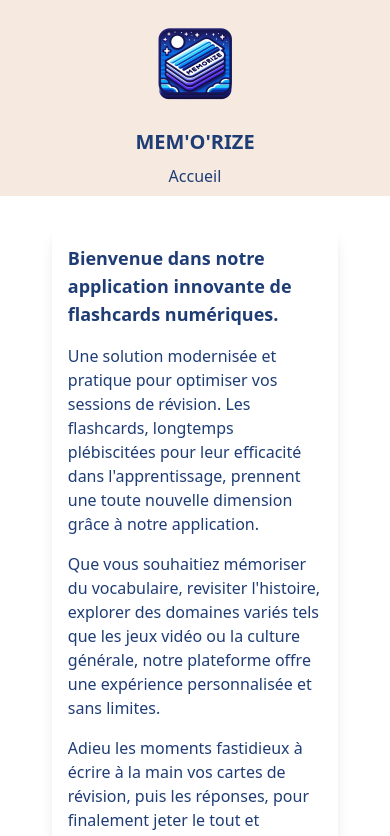
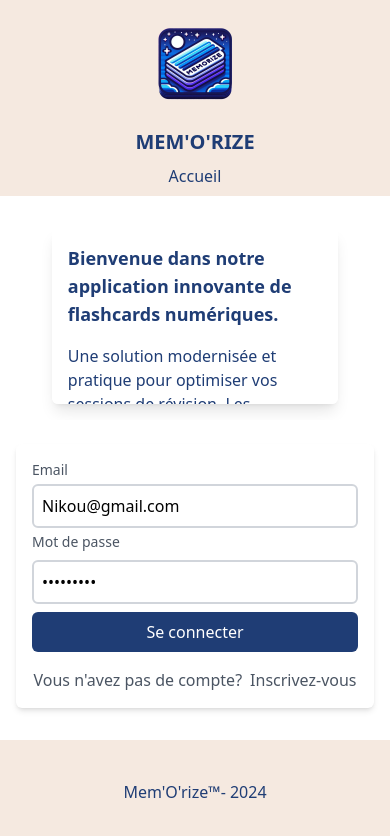
Before and after one commit to SamanthaTy/Memorize-Front-v2, a React (Vite) app: page / in a window 390 px wide. Shown: the top 836 px of the page. Built offline with nearby package versions, Linux system fonts and the light colour scheme.

Commit message:
styles: intro responsive, done.

```diff
--- a/src/components/Introduction/index.tsx
+++ b/src/components/Introduction/index.tsx
@@ -1,7 +1,9 @@
 function Introduction() {
   return (
-    <div className="flex items-center justify-center">
-      <div className="w-4/5 md:w-auto bg-white border-1 p-4 m-4 rounded-md shadow-lg">
+    <div className="flex justify-center overflow-auto h-52 xl:h-auto">
+
+      <div className="w-4/5 md:w-auto bg-white border-1 p-4 m-4 rounded-md shadow-lg overflow-auto">
+
         <p className="text-1F3D75 font-semibold text-lg mb-4">
           Bienvenue dans notre application innovante de flashcards numériques.
         </p>
@@ -57,6 +59,7 @@ function Introduction() {
           potentiel de votre apprentissage avec notre application de flashcards
           numériques. Créez, révisez, évoluez - le tout à portée de main.
         </p>
+
       </div>
     </div>
   );
```
